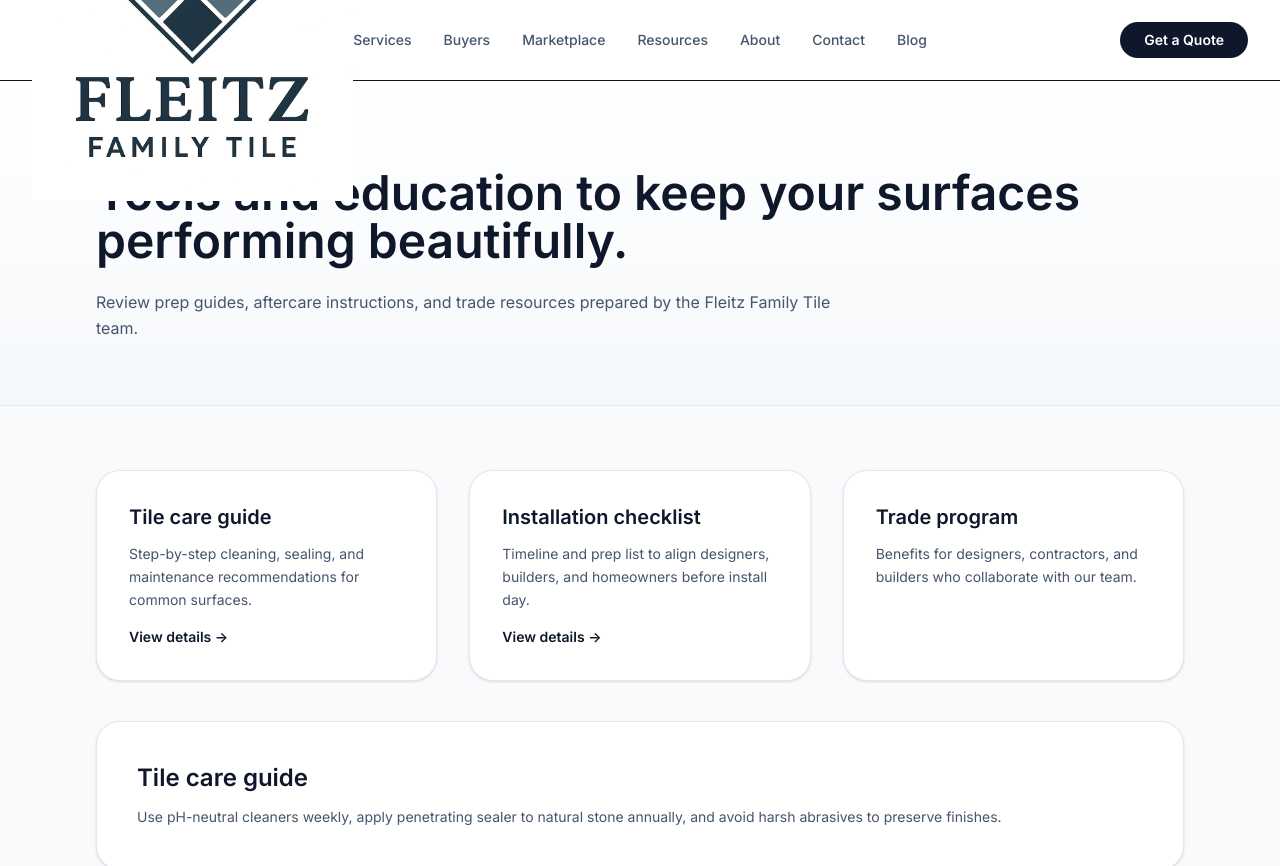
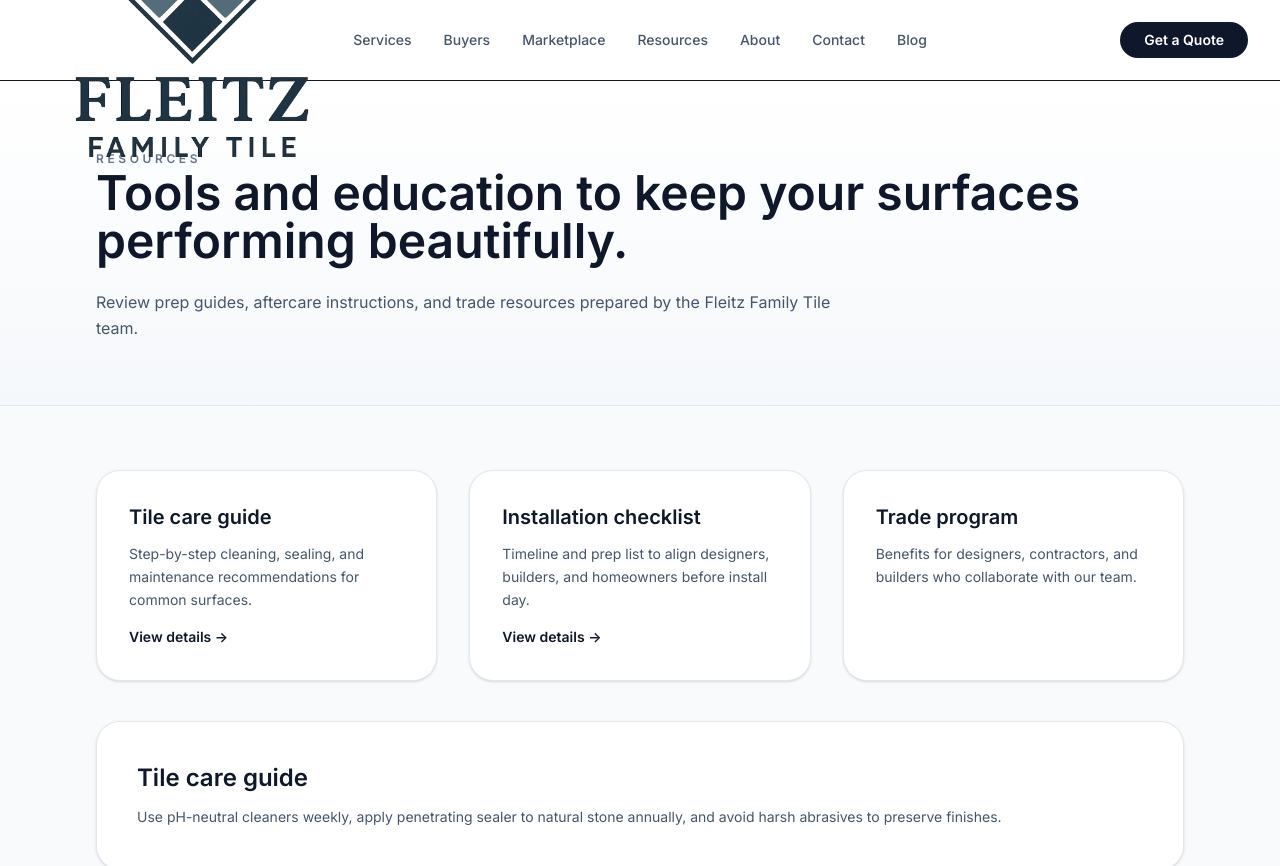
Before and after one commit to gmena82/Fleitzfamilytile-florida, a Next.js app: page /resources in a window 1280 px wide. Shown: the top 866 px of the page. Built offline with nearby package versions, Linux system fonts and the light colour scheme.

Commit message:
Switch logo to transparent variant

```diff
--- a/src/components/ui/logo.tsx
+++ b/src/components/ui/logo.tsx
@@ -26,7 +26,7 @@ export function Logo({
       aria-label="Fleitz Family Tile Home"
     >
       <Image
-        src="/images/Fleitz-Logo-on-White.png"
+        src="/images/Fleitz-Family-Tile-Logo.png"
         alt="Fleitz Family Tile Logo"
         width={width}
         height={height}
```
